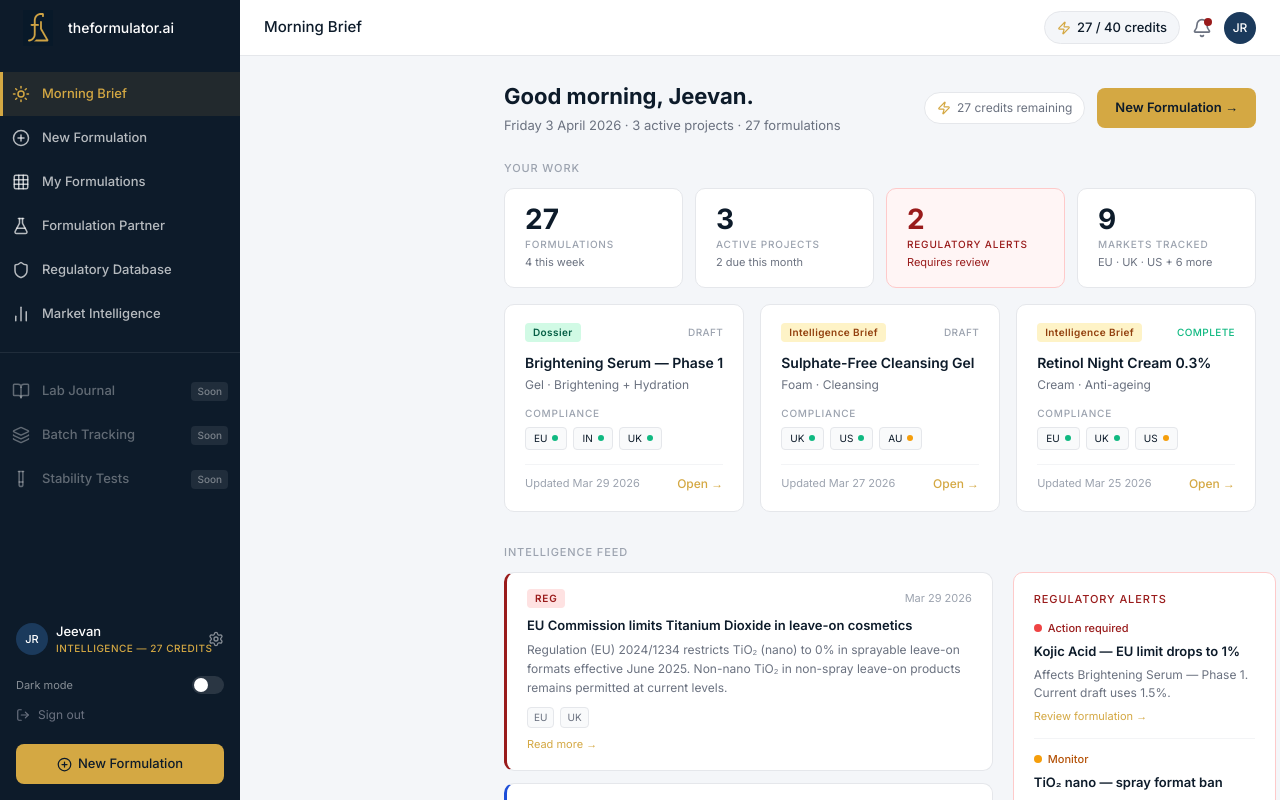
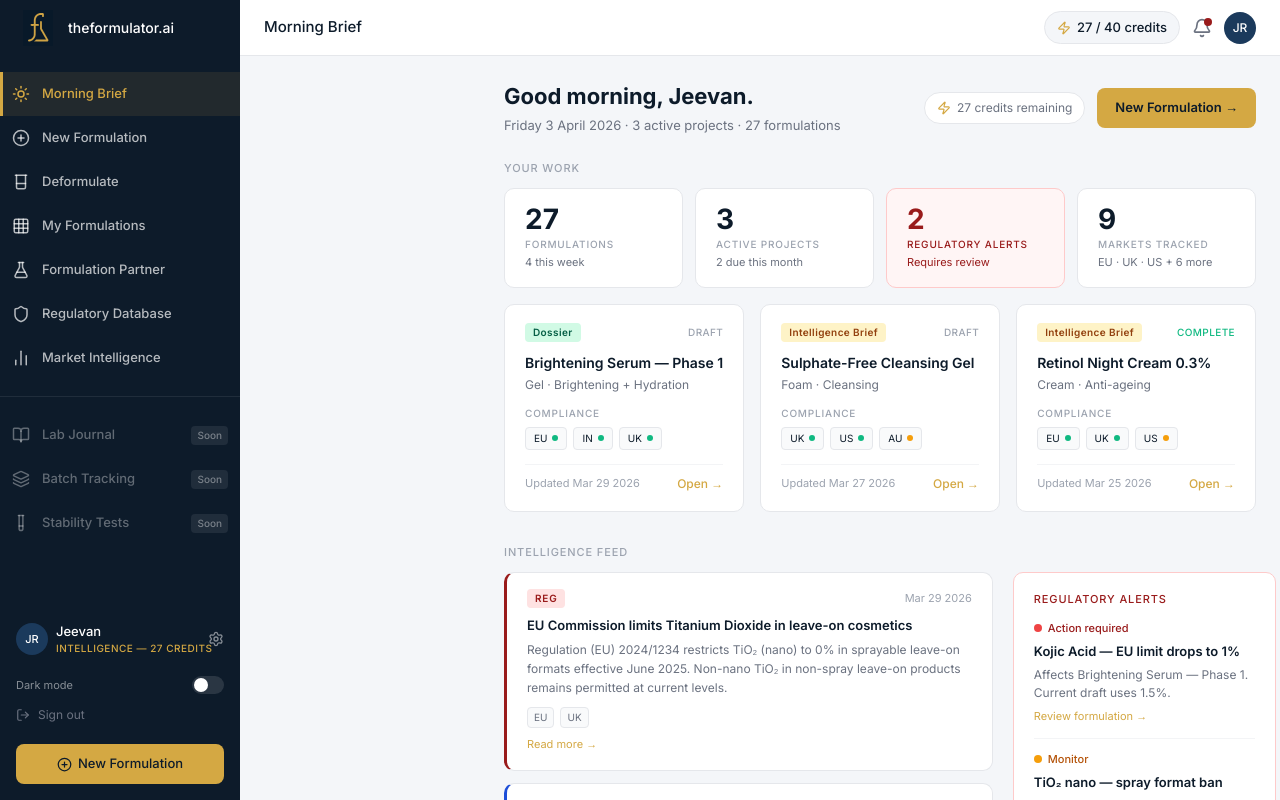
Before and after one commit to Glowoflife/v0-saa-s-platform-shell, a Next.js app: page / in a window 1280 px wide. Built offline with nearby package versions, Linux system fonts and the light colour scheme.

Commit message:
chnaged sidebar

```diff
--- a/components/sidebar.tsx
+++ b/components/sidebar.tsx
@@ -5,6 +5,7 @@ import {
   PlusCircle,
   Grid,
   FlaskConical,
+  Beaker,
   Shield,
   BarChart2,
   BookOpen,
@@ -31,6 +32,7 @@ type NavItem = {
 const primaryNav: NavItem[] = [
   { icon: Sun, label: "Morning Brief", href: "/" },
   { icon: PlusCircle, label: "New Formulation", href: "/new-formulation" },
+  { icon: Beaker, label: "Deformulate", href: "/deformulate" },
   { icon: Grid, label: "My Formulations", href: "/formulations" },
   { icon: FlaskConical, label: "Formulation Partner", href: "/partner" },
   { icon: Shield, label: "Regulatory Database", href: "/regulatory" },
```
Also changed, not shown: .claude/settings.json.
